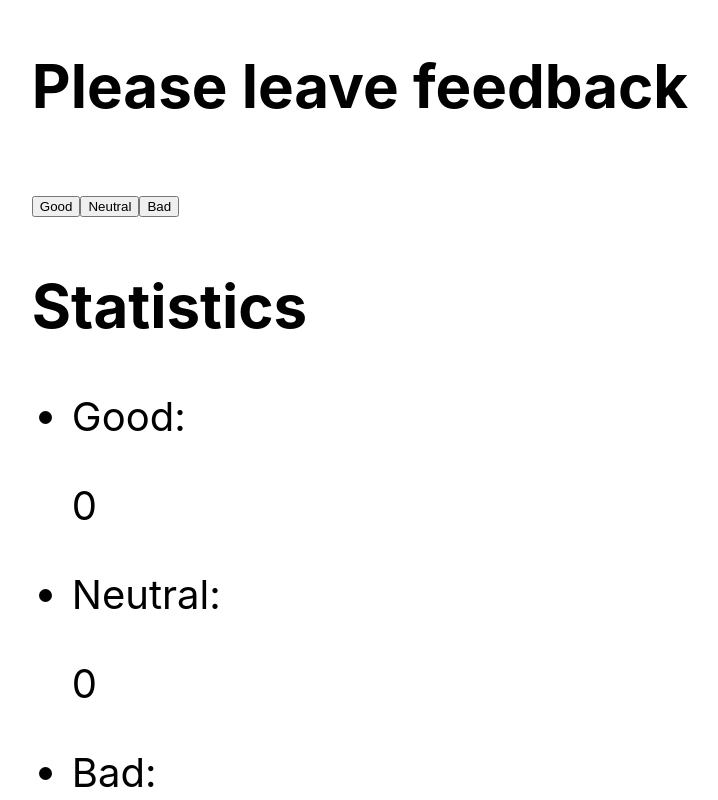
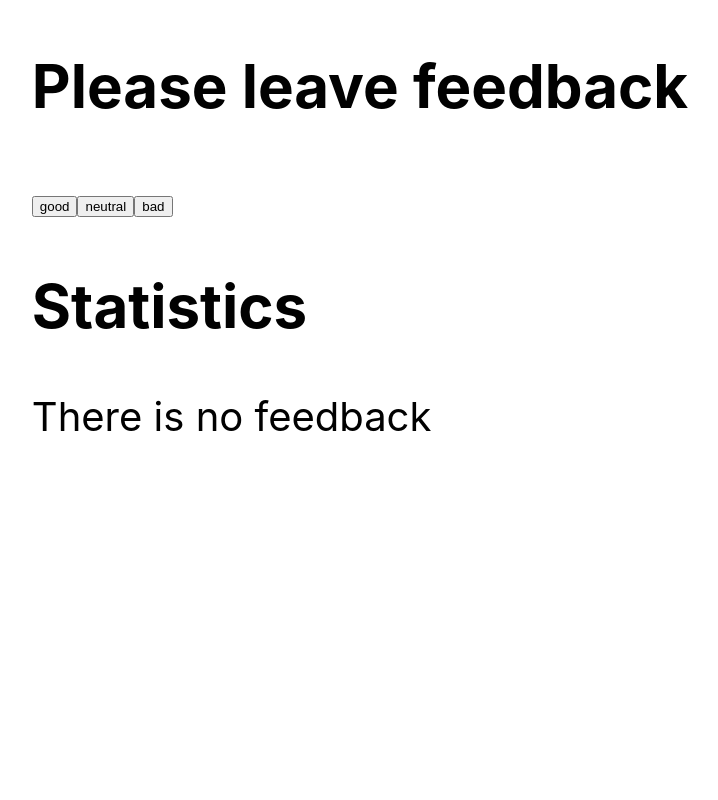
Before and after one commit to OleksiiMatveichuk/goit-react-hw-02-feedback, a React (Create React App) app: page / in a window 1280 px wide. Shown: the top 800 px of the page, without its empty margins (280-998 px from the left). Built offline with nearby package versions, Linux system fonts and the light colour scheme.

Commit message:
add first part

```diff
--- a/src/components/Feedback.jsx
+++ b/src/components/Feedback.jsx
@@ -1,4 +1,8 @@
 import React, { Component } from 'react';
+import { Statistics } from './Statistics';
+import { FeedbackOptions } from './FeedbackOptions';
+import { Section } from './Section';
+import { Notification } from './Notification';
 
 export class Feedback extends Component {
   state = {
@@ -7,22 +11,29 @@ export class Feedback extends Component {
     bad: 0,
   };
 
-  clickGood = () => {
+  clickAtButtom = e => {
+    switch (e.target.name) {
+      case 'good':
         this.setState(stat => ({
           good: stat.good + 1,
         }));
-  };
+        break;
 
-  clickNeutral = () => {
+      case 'neutral':
         this.setState(stat => ({
           neutral: stat.neutral + 1,
         }));
-  };
+        break;
 
-  clickBad = () => {
+      case 'bad':
         this.setState(stat => ({
           bad: stat.bad + 1,
         }));
+        break;
+
+      default:
+        break;
+    }
   };
 
   countTotalFeedback = () => {
@@ -36,41 +47,25 @@ export class Feedback extends Component {
   render() {
     return (
       <div>
-        <h2>Please leave feedback</h2>
-        <div>
-          <button type="button" onClick={this.clickGood}>
-            Good
-          </button>
-          <button type="button" onClick={this.clickNeutral}>
-            Neutral
-          </button>
-          <button type="button" onClick={this.clickBad}>
-            Bad
-          </button>
-        </div>
-        <h2>Statistics</h2>
-        <ul>
-          <li>
-            <p>Good:</p>
-            <span>{this.state.good}</span>
-          </li>
-          <li>
-            <p>Neutral:</p>
-            <span>{this.state.neutral}</span>
-          </li>
-          <li>
-            <p>Bad:</p>
-            <span>{this.state.bad}</span>
-          </li>
-          <li>
-            <p>Total</p>
-            <span>{this.countTotalFeedback()}</span>
-          </li>
-          <li>
-            <p>Positive feedback:</p>
-            <span>{this.countPositiveFeedbackPercentage() || 0} %</span>
-          </li>
-        </ul>
+        <Section title="Please leave feedback">
+          <FeedbackOptions
+            options={Object.keys(this.state)}
+            onLeaveFeedback={this.clickAtButtom}
+          />
+        </Section>
+        <Section title="Statistics">
+          {this.countTotalFeedback() ? (
+            <Statistics
+              good={this.state.good}
+              neutral={this.state.neutral}
+              bad={this.state.bad}
+              total={this.countTotalFeedback()}
+              positivePercentage={this.countPositiveFeedbackPercentage}
+            />
+          ) : (
+            <Notification message="There is no feedback" />
+          )}
+        </Section>
       </div>
     );
   }
--- /dev/null
+++ b/src/components/FeedbackOptions.jsx
@@ -0,0 +1,11 @@
+export const FeedbackOptions = ({ options, onLeaveFeedback }) => {
+  return (
+    <div>
+      {options.map((el, i) => (
+        <button type="button" onClick={onLeaveFeedback} name={el} key={i}>
+          {el}
+        </button>
+      ))}
+    </div>
+  );
+};
--- /dev/null
+++ b/src/components/Notification.jsx
@@ -0,0 +1,3 @@
+export const Notification = ({ message }) => {
+  return <p>{message}</p>;
+};
--- /dev/null
+++ b/src/components/Section.jsx
@@ -0,0 +1,8 @@
+export const Section = ({ title, children }) => {
+  return (
+    <>
+      <h2>{title}</h2>
+      {children}
+    </>
+  );
+};
--- /dev/null
+++ b/src/components/Statistics.jsx
@@ -0,0 +1,32 @@
+export const Statistics = ({
+  good,
+  neutral,
+  bad,
+  total,
+  positivePercentage,
+}) => {
+  return (
+    <ul>
+      <li>
+        <p>Good:</p>
+        <span>{good}</span>
+      </li>
+      <li>
+        <p>Neutral:</p>
+        <span>{neutral}</span>
+      </li>
+      <li>
+        <p>Bad:</p>
+        <span>{bad}</span>
+      </li>
+      <li>
+        <p>Total</p>
+        <span>{total}</span>
+      </li>
+      <li>
+        <p>Positive feedback:</p>
+        <span>{positivePercentage() || 0} %</span>
+      </li>
+    </ul>
+  );
+};
```
Lines whose indentation alone changed are shown as unchanged.
